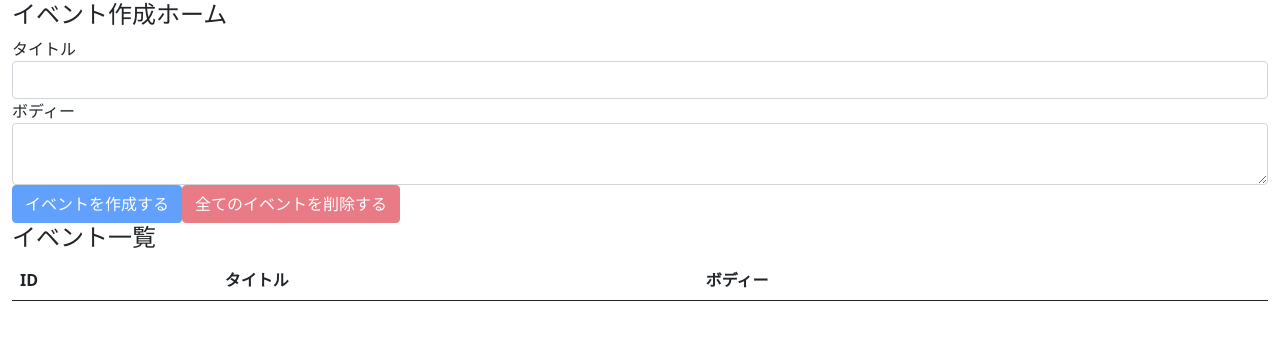
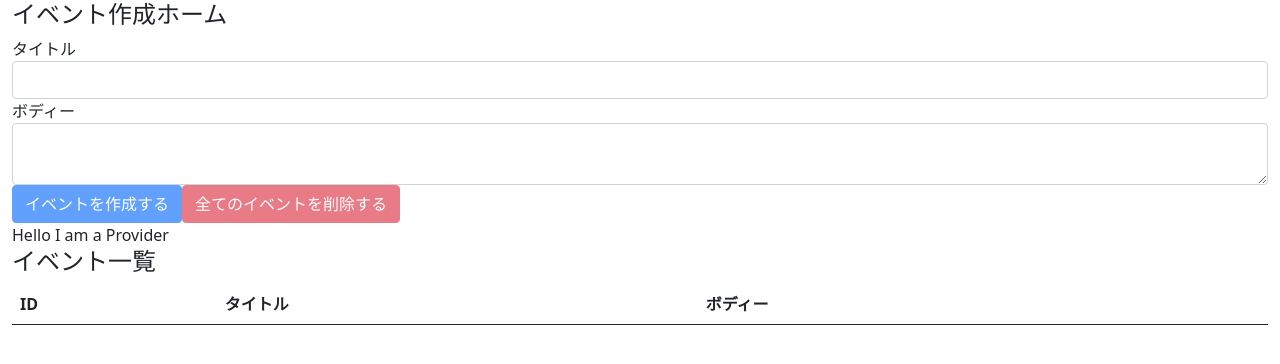
Before and after one commit to r-shirasu/udemy_hooks_React, a React (Create React App) app in the folder my-app/: page / in a window 1280 px wide. Shown: the top 364 px of the page. Built offline with nearby package versions, Linux system fonts and the light colour scheme.

Commit message:
古いcontextのやり方。consumerコンポーネントを作らないといけない

```diff
--- a/my-app/src/components/App.js
+++ b/my-app/src/components/App.js
@@ -1,20 +1,25 @@
 import React, { useReducer } from "react";
 import "./App.css";
-import reducer from "../reducers";
 
 import "bootstrap/dist/css/bootstrap.min.css";
 
 import { EventForm } from "./EventForm";
 import { Events } from "./Events";
+import { AppContext } from "../contexts/AppContext";
+import reducer from "../reducers";
+
+console.log(AppContext);
 
 function App() {
   const [state, dispatch] = useReducer(reducer, []);
 
   return (
-    <div className="container-fluid">
-      <EventForm state={state} dispatch={dispatch} />
-      <Events state={state} dispatch={dispatch} />
-    </div>
+    <AppContext.Provider value={"Hello I am a Provider"}>
+      <div className="container-fluid">
+        <EventForm state={state} dispatch={dispatch} />
+        <Events state={state} dispatch={dispatch} />
+      </div>
+    </AppContext.Provider>
   );
 }
 
--- a/my-app/src/components/Events.js
+++ b/my-app/src/components/Events.js
@@ -1,10 +1,16 @@
 import React from "react";
 
 import Event from "./Event";
+import { AppContext } from "../contexts/AppContext";
 
 export const Events = ({ state, dispatch }) => {
   return (
     <>
+      <AppContext.Consumer>
+        {(value) => {
+          return <div>{value}</div>;
+        }}
+      </AppContext.Consumer>
       <h4>イベント一覧</h4>
       <table className="table table-hover">
         <thead>
```
